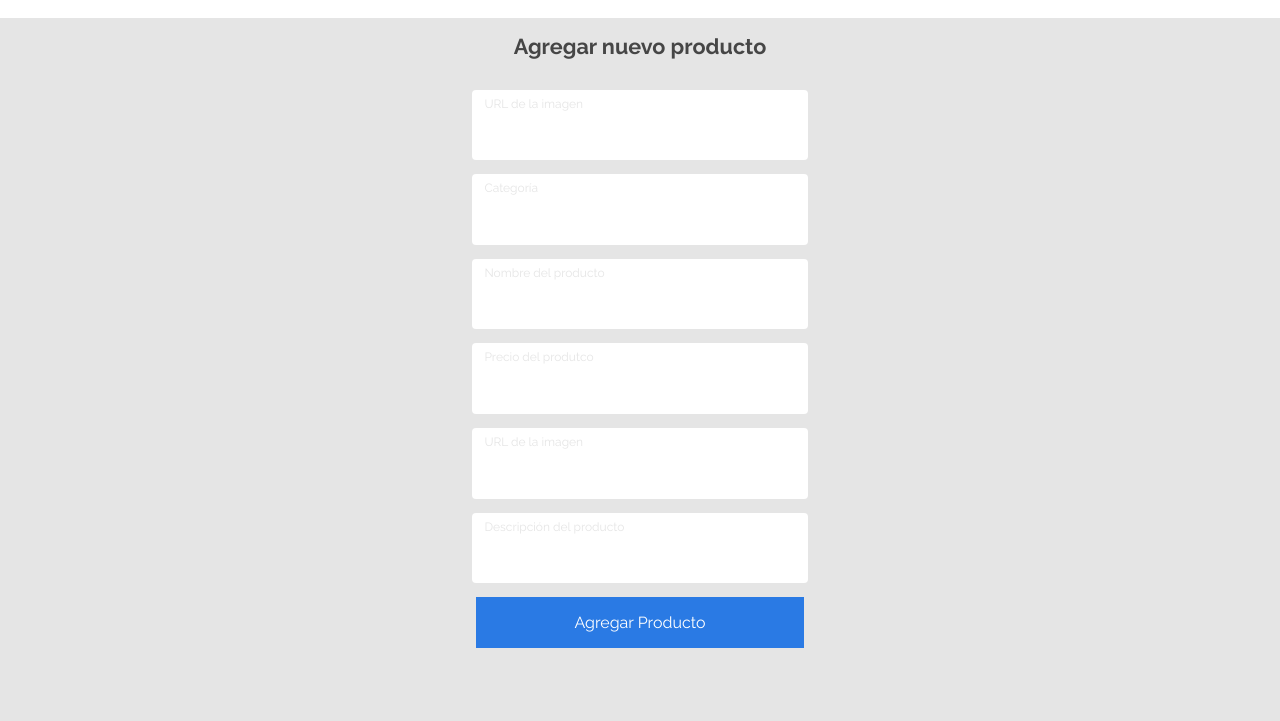
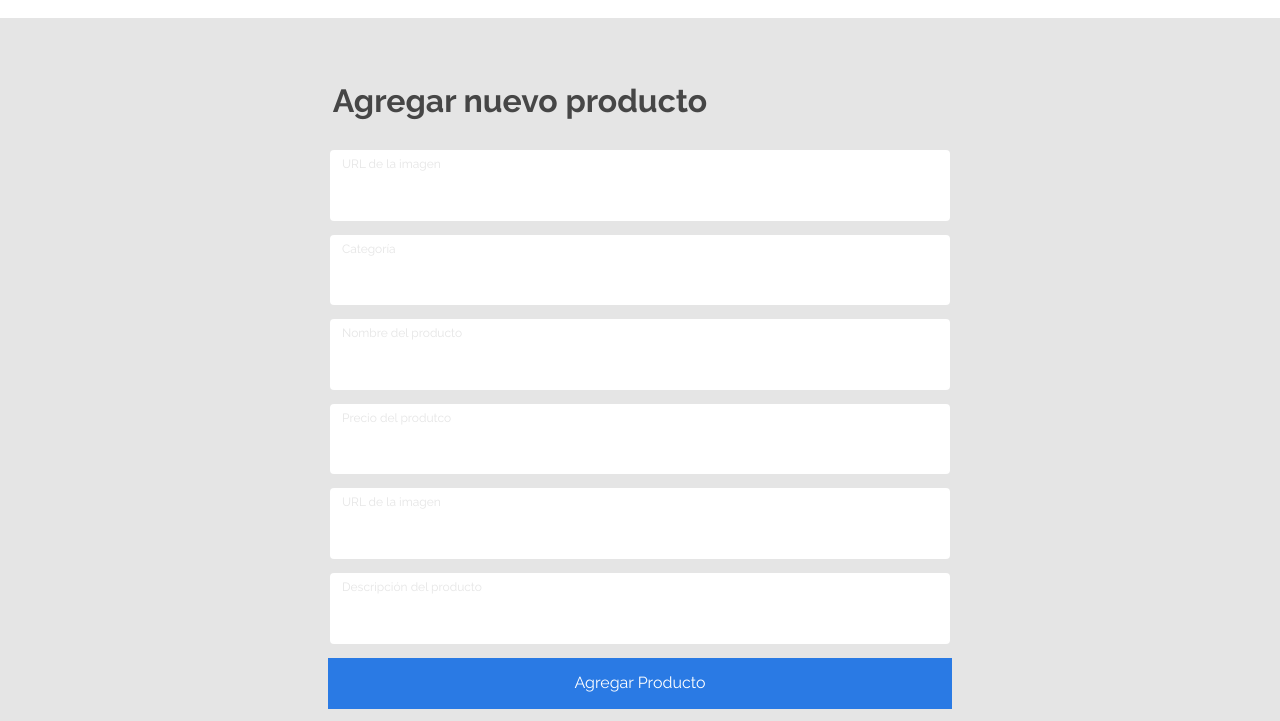
Before and after one commit to facundo37858/eCommerceAlura, a website: page frontEnd/components/formAddProduct.html in a window 1280 px wide. Shown: the part 74-795 px from the top of the page. Drawn offline with Linux system fonts and the light colour scheme.

Commit message:
resposive

```diff
--- a/frontEnd/styles/formAddProduct/formAddProduct.css
+++ b/frontEnd/styles/formAddProduct/formAddProduct.css
@@ -33,5 +33,26 @@
     width: 20.5rem;
     height: 3.2rem;
     font-weight: 400;
+}
 
+@media screen and (min-width: 1024px) {
+
+    .login__form__title {
+        margin-top: 4rem;
+        margin-bottom: 1rem;
+        font-weight: 700;
+        font-size: 2rem;
+        line-height: 2.4rem ;
+        position: relative;
+        left: -120px;
+    }
+
+    .login__form__input{
+        width: 35rem;
+    }
+
+    .login__form__submit{
+        width: 39rem;
+
+    }
 }
```
